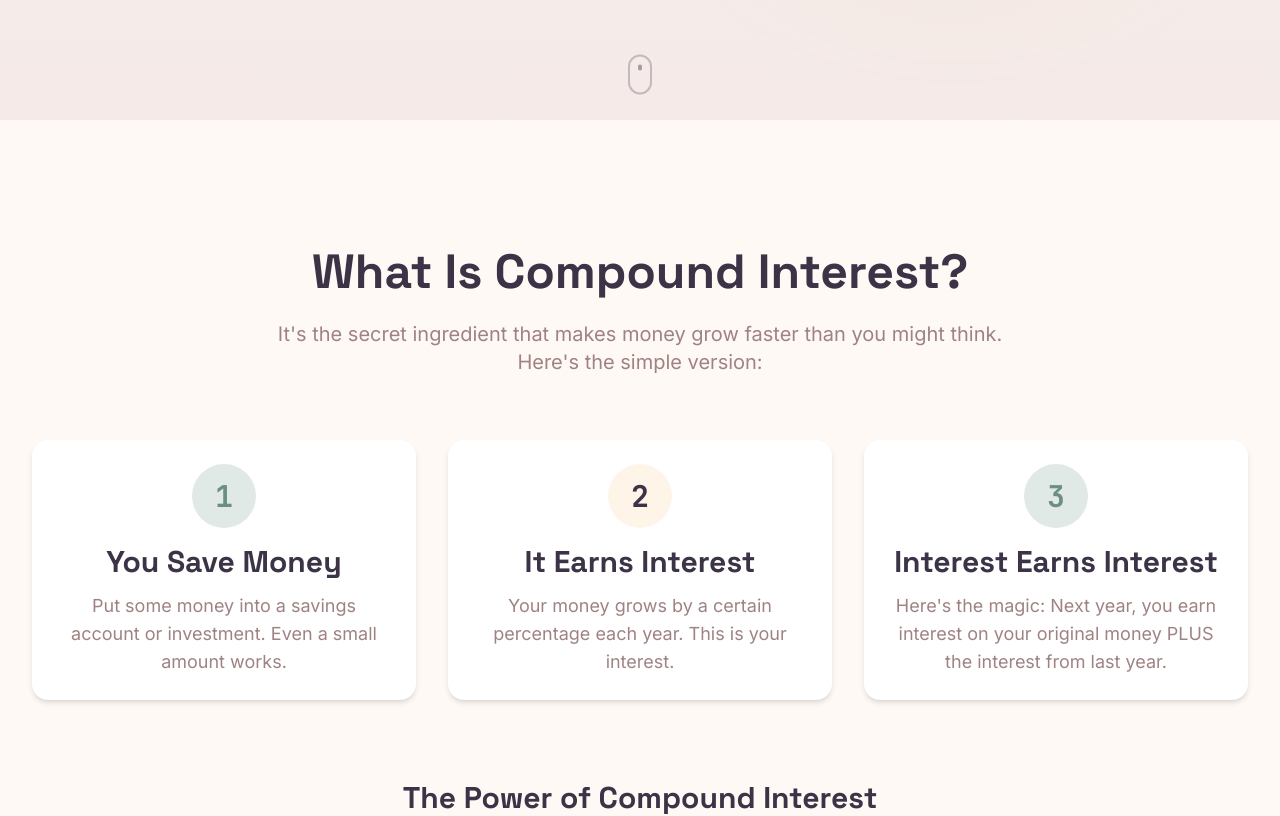
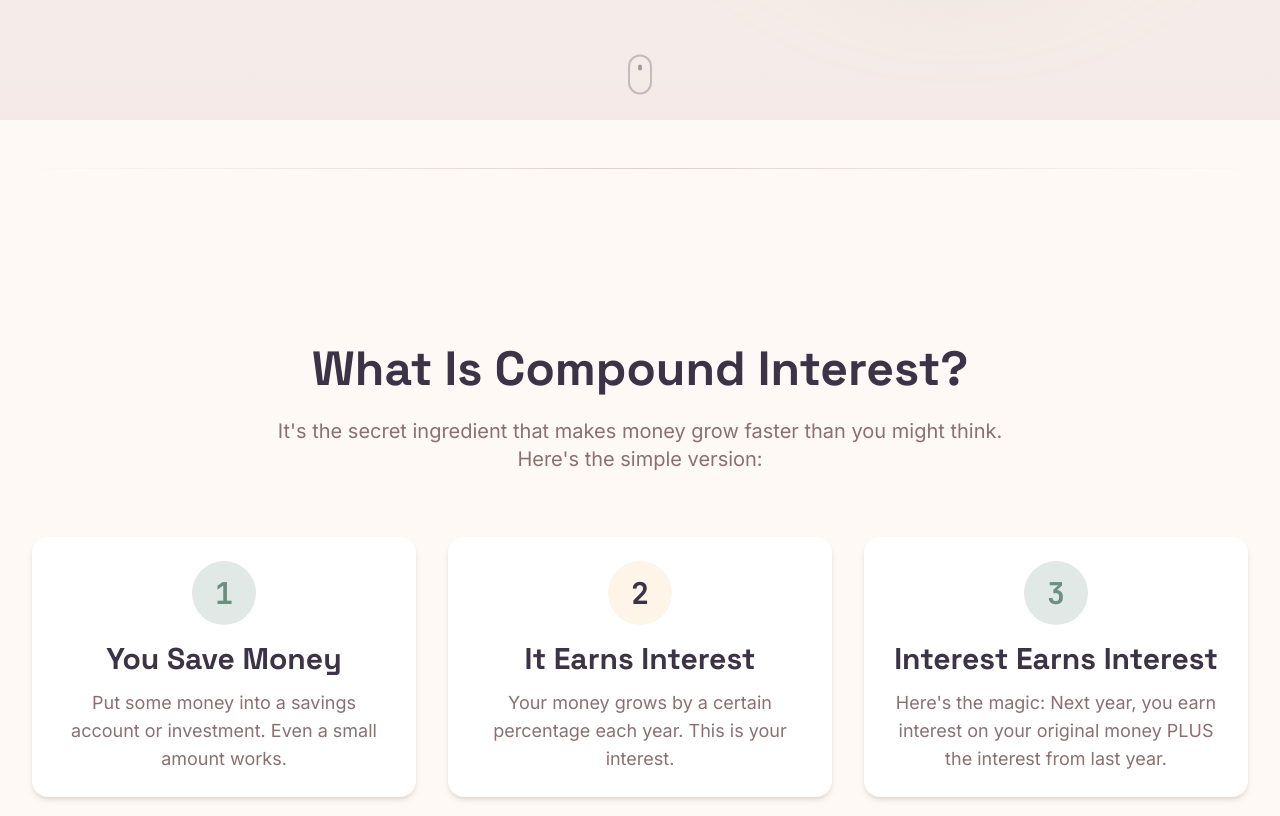
Before and after one commit to shlomsh/compound-interest, a Next.js app: page / in a window 1280 px wide. Shown: the part 680-1496 px from the top of the page. Built offline with nearby package versions, Linux system fonts and the light colour scheme.

Commit message:
implement quick fix improvments

```diff
--- a/app/page.tsx
+++ b/app/page.tsx
@@ -1,12 +1,15 @@
 import Hero from '@/components/Hero';
 import WhatIsCompound from '@/components/WhatIsCompound';
 import { Calculator } from '@/components/Calculator';
+import SectionDivider from '@/components/ui/SectionDivider';
 
 export default function Home() {
   return (
     <main>
       <Hero />
+      <SectionDivider />
       <WhatIsCompound />
+      <SectionDivider />
       <Calculator />
     </main>
   );
--- a/components/Calculator.tsx
+++ b/components/Calculator.tsx
@@ -46,7 +46,7 @@ export function Calculator() {
           <div className="grid grid-cols-1 lg:grid-cols-2 gap-8 lg:gap-12">
             {/* Left Column: Controls */}
             <motion.div className="space-y-6">
-              <Card className="p-5 md:p-8">
+              <Card className="p-5 md:p-8" elevation="high">
                 <h3 className="text-2xl font-bold text-mauve mb-6">
                   Your Investment Plan
                 </h3>
@@ -160,13 +160,28 @@ export function Calculator() {
                     compound more frequently.
                   </p>
                 </div>
+
+                {/* Reset Button */}
+                <div className="flex justify-center mt-6">
+                  <button
+                    onClick={() => {
+                      setStartingAmount(1000);
+                      setMonthlyContribution(100);
+                      setYears(30);
+                      setInterestRate(7);
+                    }}
+                    className="text-sm text-taupe hover:text-mauve transition-colors underline underline-offset-2"
+                  >
+                    ↻ Reset to defaults
+                  </button>
+                </div>
               </Card>
             </motion.div>
 
             {/* Right Column: Results */}
             <motion.div className="space-y-4 md:space-y-6">
               {/* Growth Chart */}
-              <Card className="p-4 md:p-6">
+              <Card className="p-4 md:p-6" elevation="high">
                 <h3 className="text-xl font-bold text-mauve mb-4">
                   Growth Over Time
                 </h3>
@@ -174,7 +189,7 @@ export function Calculator() {
               </Card>
 
               {/* Results Display */}
-              <Card className="p-4 md:p-6">
+              <Card className="p-4 md:p-6" elevation="high">
                 <ResultsDisplay
                   totalValue={results.finalValue}
                   totalContributed={results.totalContributed}
--- a/components/ResultsDisplay.tsx
+++ b/components/ResultsDisplay.tsx
@@ -1,5 +1,6 @@
 'use client';
 
+import { motion } from 'framer-motion';
 import { formatCurrency } from '@/lib/format';
 import AnimatedNumber from './ui/AnimatedNumber';
 import Card from './ui/Card';
@@ -89,9 +90,18 @@ export function ResultsDisplay({
         </Card>
       </div>
 
-      {/* Key Insight */}
+      {/* Key Insight with Milestone Celebration */}
       {interestEarned > totalContributed && (
-        <div className="text-center p-4 bg-peach/20 rounded-lg border border-peach">
+        <div className="relative text-center p-4 bg-peach/20 rounded-lg border border-peach">
+          <motion.div
+            key="celebration"
+            initial={{ scale: 0, rotate: -180 }}
+            animate={{ scale: 1, rotate: 0 }}
+            transition={{ type: "spring", stiffness: 260, damping: 20 }}
+            className="absolute -top-3 -right-3 text-3xl"
+          >
+            🎉
+          </motion.div>
           <p className="text-sm font-medium text-mauve">
             Your money earned more than you put in!{' '}
             <span className="font-bold">
--- a/components/ui/Card.tsx
+++ b/components/ui/Card.tsx
@@ -8,13 +8,27 @@ interface CardProps {
   className?: string;
   hover?: boolean;
   padding?: 'sm' | 'md' | 'lg';
+  elevation?: 'low' | 'medium' | 'high';
 }
+
+const elevationClasses = {
+  low: 'shadow-sm',
+  medium: 'shadow-md',
+  high: 'shadow-lg shadow-mauve/10',
+};
+
+const hoverShadows = {
+  low: '0 10px 15px -3px rgba(0, 0, 0, 0.07)',
+  medium: '0 20px 25px -5px rgba(0, 0, 0, 0.1)',
+  high: '0 25px 30px -5px rgba(87, 73, 100, 0.15)',
+};
 
 export default function Card({
   children,
   className = '',
   hover = true,
   padding = 'md',
+  elevation = 'medium',
 }: CardProps) {
   const paddingClasses = {
     sm: 'p-4',
@@ -24,11 +38,11 @@ export default function Card({
 
   return (
     <motion.div
-      className={`bg-white rounded-2xl shadow-md ${paddingClasses[padding]} ${className}`}
+      className={`bg-white rounded-2xl ${elevationClasses[elevation]} ${paddingClasses[padding]} ${className}`}
       initial={{ opacity: 0, y: 20 }}
       animate={{ opacity: 1, y: 0 }}
       transition={{ duration: 0.3 }}
-      whileHover={hover ? { y: -4, boxShadow: '0 20px 25px -5px rgba(0, 0, 0, 0.1)' } : undefined}
+      whileHover={hover ? { y: -4, boxShadow: hoverShadows[elevation] } : undefined}
     >
       {children}
     </motion.div>
--- /dev/null
+++ b/components/ui/SectionDivider.tsx
@@ -0,0 +1,19 @@
+'use client';
+
+import { motion } from 'framer-motion';
+
+export default function SectionDivider() {
+  return (
+    <div className="py-8 md:py-12">
+      <div className="max-w-7xl mx-auto px-4">
+        <motion.div
+          initial={{ scaleX: 0 }}
+          whileInView={{ scaleX: 1 }}
+          viewport={{ once: true }}
+          transition={{ duration: 0.8 }}
+          className="h-px bg-gradient-to-r from-transparent via-taupe/30 to-transparent"
+        />
+      </div>
+    </div>
+  );
+}
--- a/tailwind.config.ts
+++ b/tailwind.config.ts
@@ -14,7 +14,7 @@ const config: Config = {
           DEFAULT: '#574964',
           dark: '#3D3347',
         },
-        taupe: '#9F8383',
+        taupe: '#8A7070',
         rose: '#C8AAAA',
         peach: '#FFDAB3',
         cream: '#FFF9F5',
```
Also changed, not shown: 2 other files (tests, documents, lock files or other folders).
